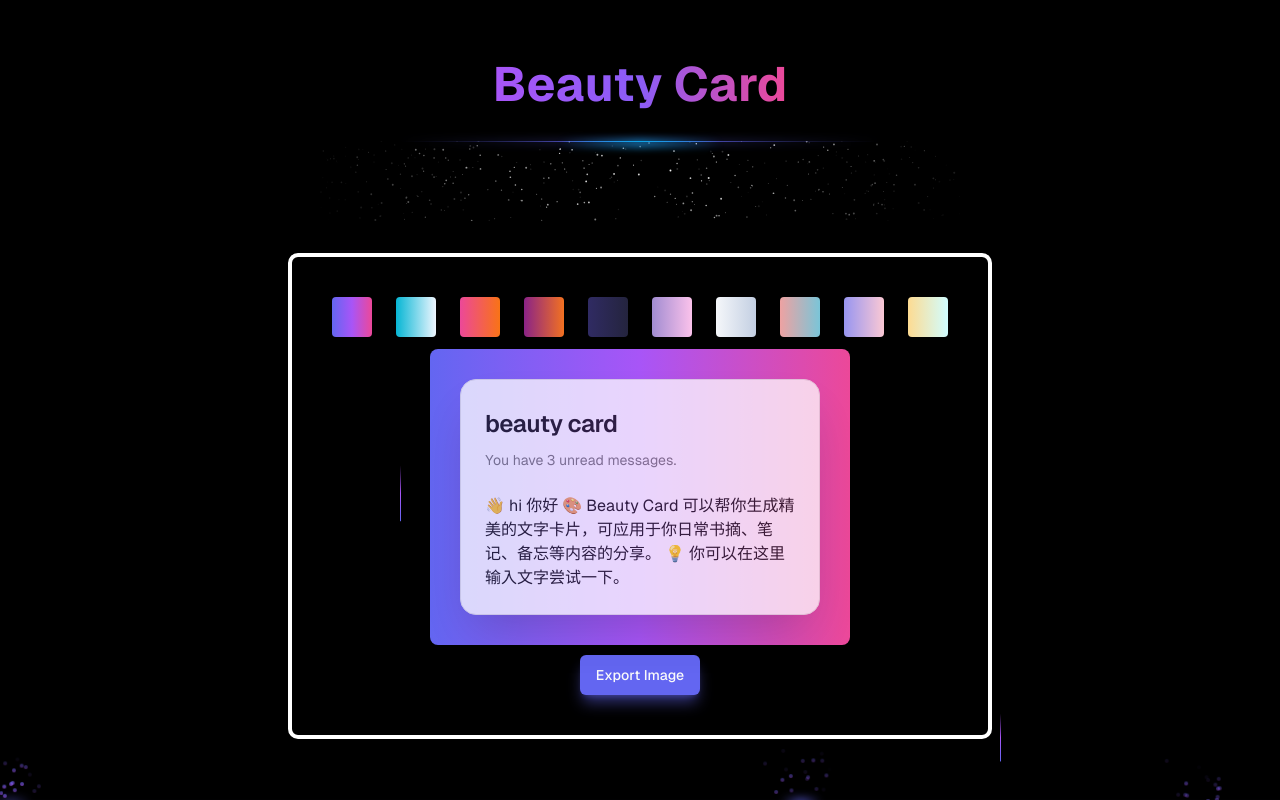
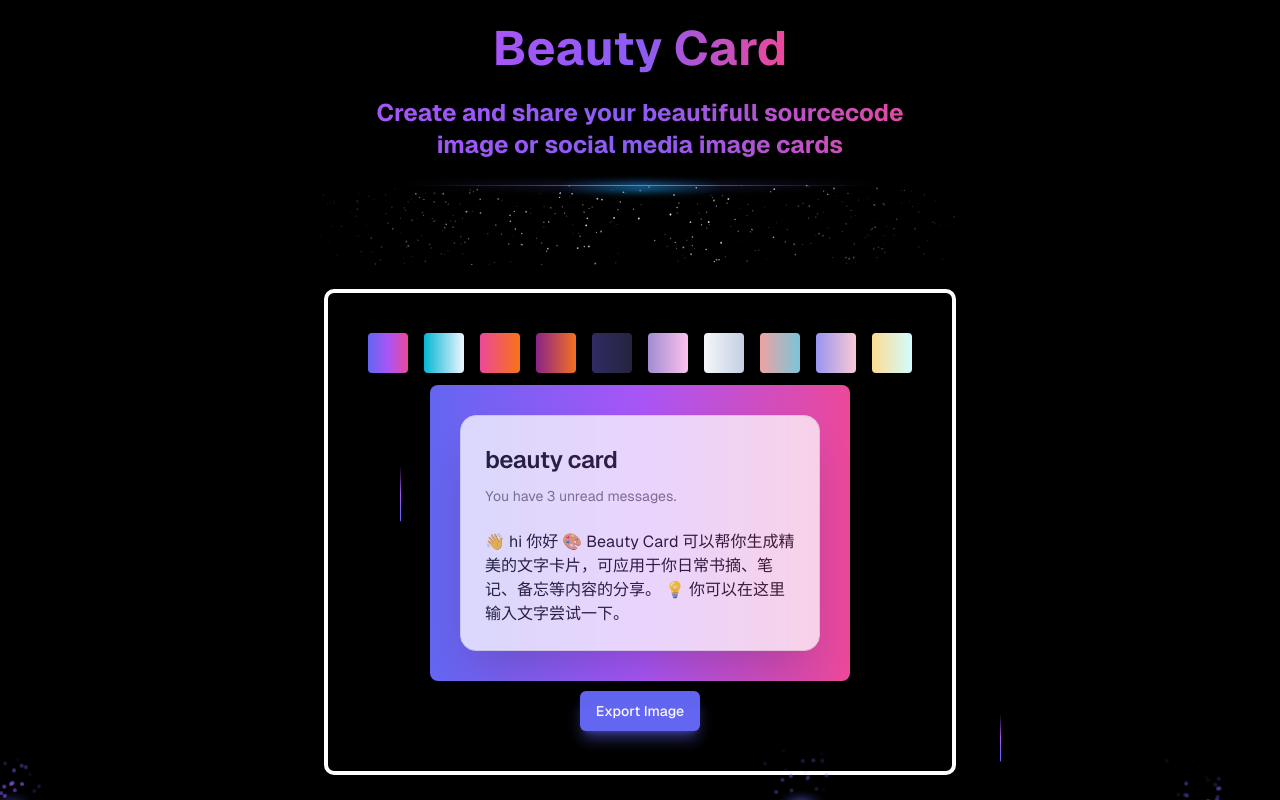
Before and after one commit to Scofieldfree/beauty-card, a Next.js app: page / in a window 1280 px wide. Built offline with nearby package versions, Linux system fonts and the light colour scheme.

Commit message:
update:optimize layout

```diff
--- a/src/app/page.tsx
+++ b/src/app/page.tsx
@@ -7,10 +7,11 @@ export default function Home() {
 
   return (
     <BackgroundBeamsWithCollision className="min-w-screen min-h-screen">
-      <div className="flex bg-black flex-col w-full items-center  min-h-screen p-8 pb-20 gap-8 sm:p-20 font-[family-name:var(--font-geist-sans)]">
+      <div className="flex bg-black flex-col w-full items-center  min-h-screen lg:p-8 p-2 pb-20 gap-6 sm:p-20 font-[family-name:var(--font-geist-sans)]">
         <h3 className="md:text-2xl text-3xl lg:text-5xl font-bold text-center  relative z-20 bg-clip-text text-transparent bg-no-repeat bg-gradient-to-r from-purple-500 via-violet-500 to-pink-500">
           Beauty Card
         </h3>
+        <h4 className="lg:w-[600px] md:text-base text-sm lg:text-2xl font-bold text-center  relative z-20 bg-clip-text text-transparent bg-no-repeat bg-gradient-to-r from-purple-500 via-violet-500 to-pink-500">Create and share your beautifull sourcecode image or social media image cards</h4>
         <div className="w-[40rem] h-20 relative">
           <div className="absolute inset-x-20 top-0 bg-gradient-to-r from-transparent via-indigo-500 to-transparent h-[2px] w-3/4 blur-sm" />
           <div className="absolute inset-x-20 top-0 bg-gradient-to-r from-transparent via-indigo-500 to-transparent h-px w-3/4" />
--- a/src/components/BeautyCard.tsx
+++ b/src/components/BeautyCard.tsx
@@ -26,8 +26,8 @@ export default function BeautyCard() {
   }
 
   return (
-    <div className="flex flex-col justify-center items-center border-4 border-white p-10 rounded-[10px]">
-      <div className="mb-3 flex gap-6  cursor-pointer">
+    <div className="flex flex-col justify-center items-center border-4 border-white lg:p-10 p-2 rounded-[10px]">
+      <div className="mb-3 flex flex-wrap gap-4  cursor-pointer">
         <div className="bg-gradient-to-r from-indigo-500 via-purple-500 to-pink-500 w-[40px] h-[40px] rounded" onClick={() => changeTheme("from-indigo-500 via-purple-500 to-pink-500")}></div>
         <div className="bg-gradient-to-r from-cyan-500 to-blue-50 w-[40px] h-[40px] rounded" onClick={() => changeTheme("from-cyan-500 to-blue-50")}></div>
         <div className="bg-gradient-to-r  from-pink-500 to-orange-500 w-[40px] h-[40px] rounded" onClick={() => changeTheme("from-pink-500 to-orange-500")}></div>
```
